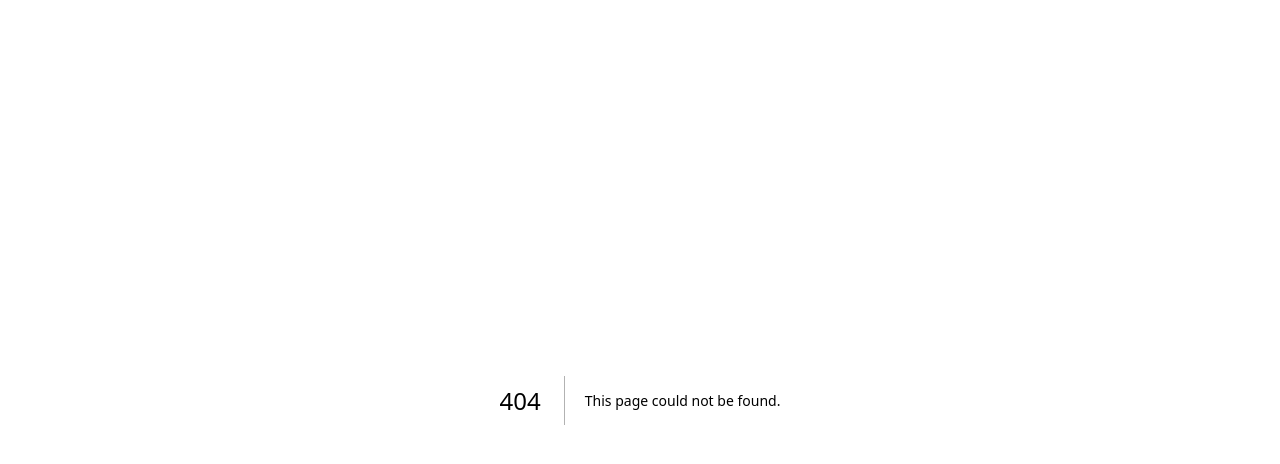
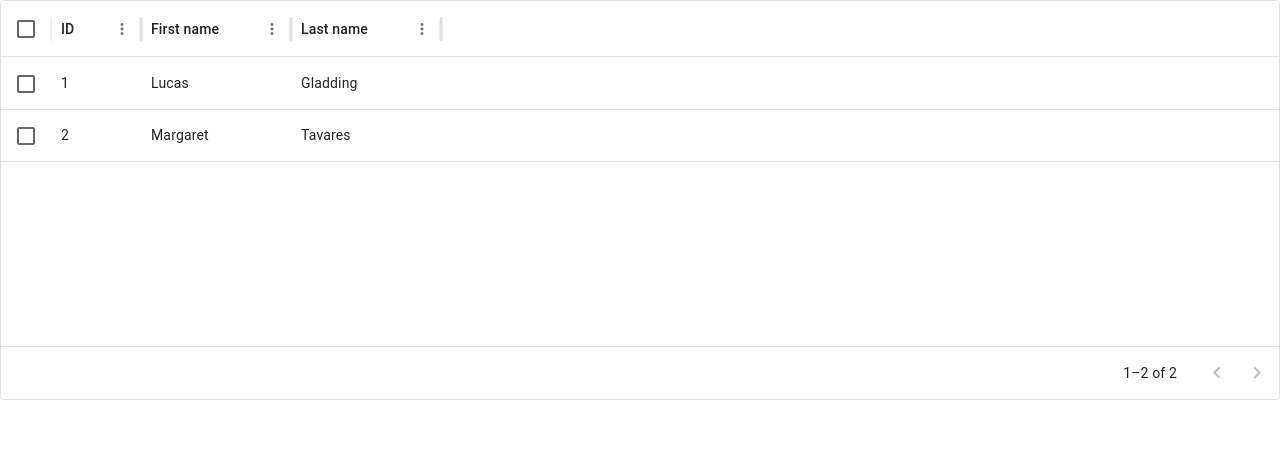
Before and after one commit to lucasgladding/kwjs-test-design, a Next.js app: page /mui-data-grid in a window 1280 px wide. Before the commit this address had no page. Shown: the top 464 px of the page. Built offline with nearby package versions, Linux system fonts and the light colour scheme.

Commit message:
Added grid.

```diff
--- /dev/null
+++ b/src/app/mui-data-grid/grid.tsx
@@ -0,0 +1,47 @@
+import * as React from "react";
+import Box from "@mui/material/Box";
+import { DataGrid, GridColDef } from "@mui/x-data-grid";
+import { contacts } from "@/data/contacts";
+
+const columns: GridColDef<(typeof contacts)[number]>[] = [
+    {
+        field: "id",
+        headerName: "ID",
+        width: 90,
+    },
+    {
+        field: "name.first",
+        headerName: "First name",
+        width: 150,
+        editable: true,
+        valueGetter: (_, row) => row.name.first,
+    },
+    {
+        field: "name.last",
+        headerName: "Last name",
+        width: 150,
+        editable: true,
+        valueGetter: (_, row) => row.name.last,
+    },
+];
+
+export default function SampleDataGrid() {
+    return (
+        <Box sx={{ height: 400, width: "100%" }}>
+            <DataGrid
+                rows={contacts}
+                columns={columns}
+                initialState={{
+                    pagination: {
+                        paginationModel: {
+                            pageSize: 5,
+                        },
+                    },
+                }}
+                pageSizeOptions={[5]}
+                checkboxSelection
+                disableRowSelectionOnClick
+            />
+        </Box>
+    );
+}
--- /dev/null
+++ b/src/app/mui-data-grid/page.tsx
@@ -0,0 +1,11 @@
+"use client";
+
+import SampleDataGrid from "@/app/mui-data-grid/grid";
+
+export default function Home() {
+    return (
+        <div>
+            <SampleDataGrid />
+        </div>
+    );
+}
--- /dev/null
+++ b/src/data/contacts.ts
@@ -0,0 +1,12 @@
+interface Contact {
+    id: number;
+    name: {
+        first: string;
+        last: string;
+    };
+}
+
+export const contacts: Contact[] = [
+    { id: 1, name: { first: "Lucas", last: "Gladding" } },
+    { id: 2, name: { first: "Margaret", last: "Tavares" } },
+];
```
